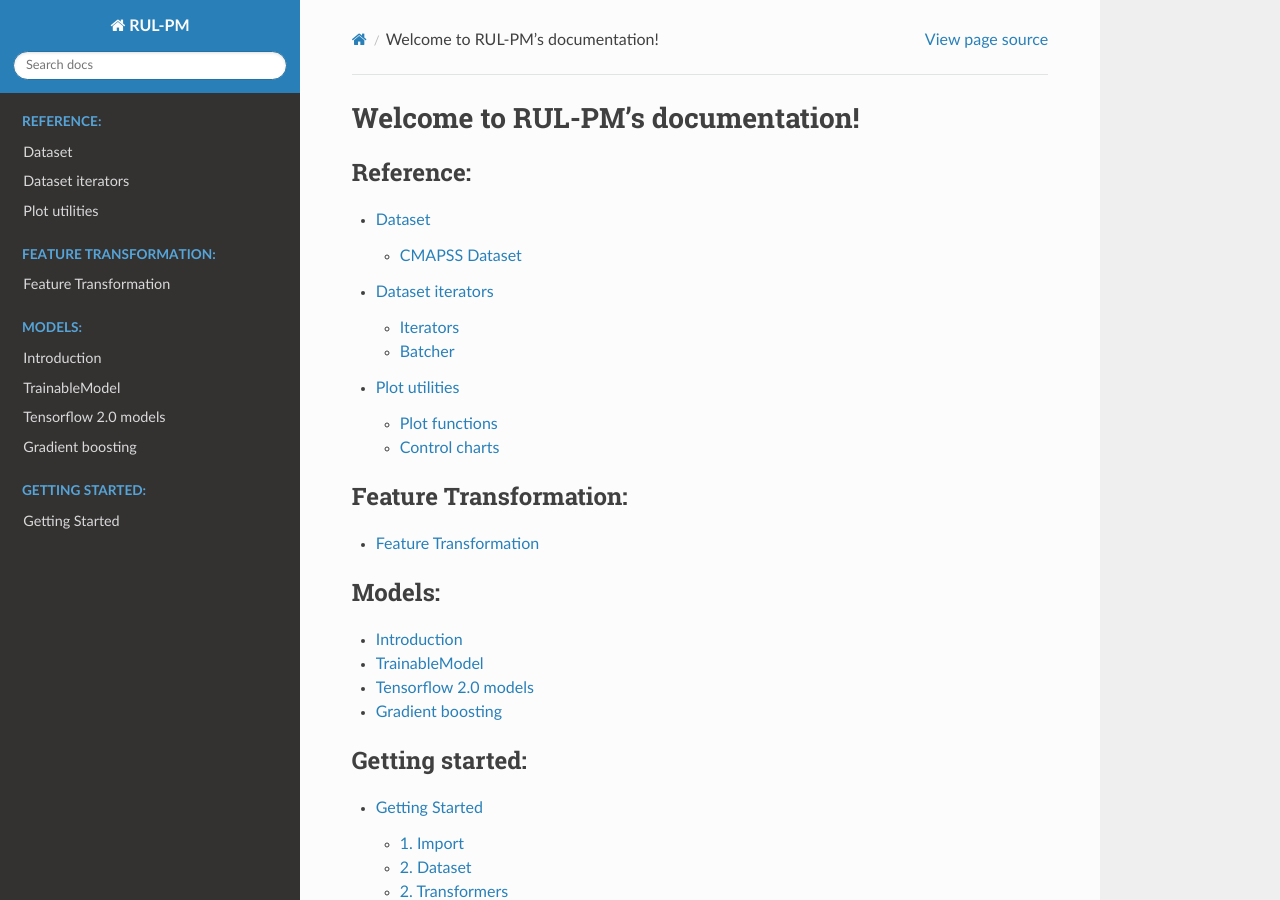
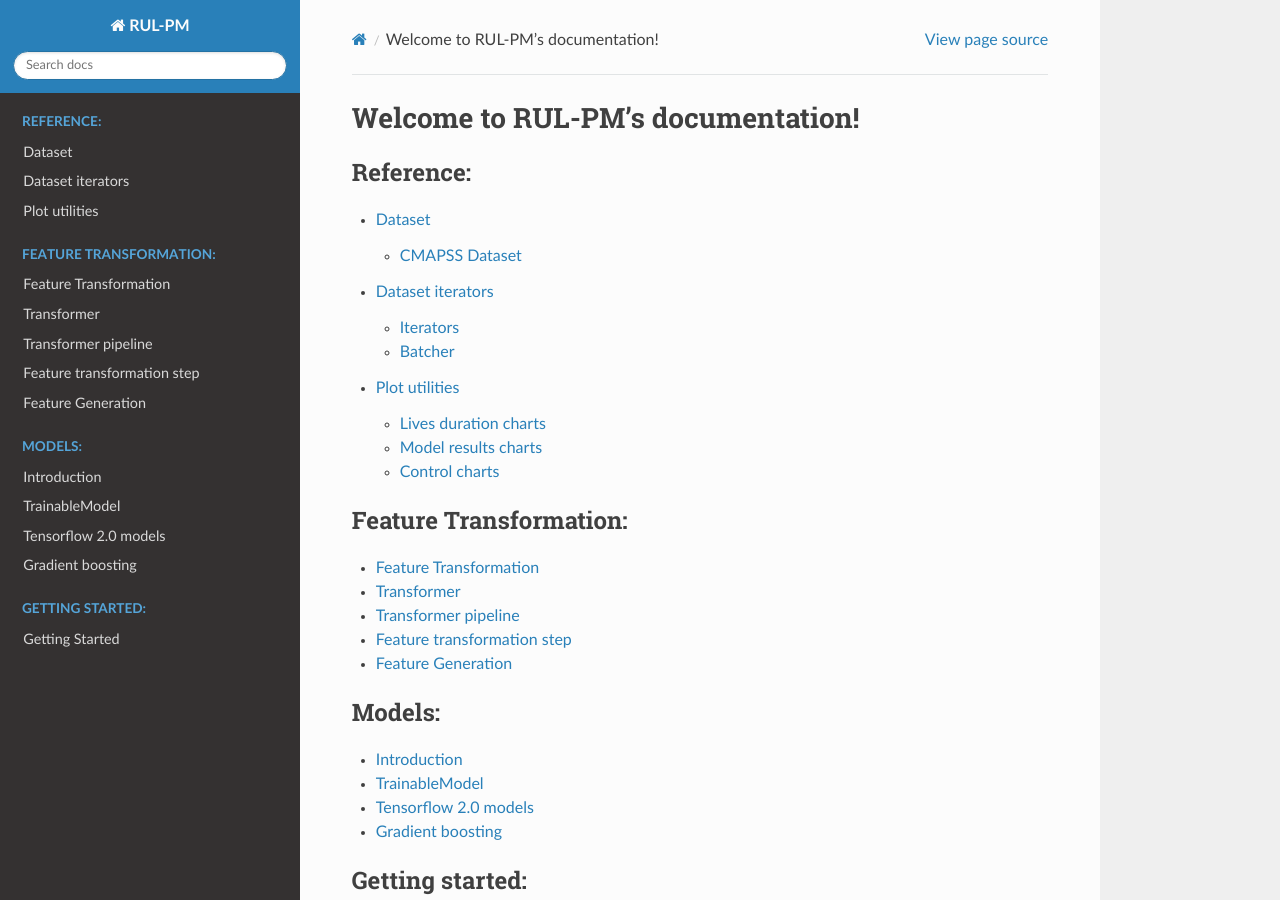
Before and after one commit to lucianolorenti/ceruleo, a Sphinx documentation site: the page built from doc/index.rst, in a window 1280 px wide and 900 px high. Built offline with Sphinx 7.4.7 and the Read the Docs theme 2.0.0, drawn with Linux system fonts in a browser that asks for light colours.

Commit message:
Update sphinx docs

```diff
--- a/doc/index.rst
+++ b/doc/index.rst
@@ -14,6 +14,10 @@
    :caption: Feature Transformation:
 
    reference/feature_transformation/index
+   reference/feature_transformation/transformer
+   reference/feature_transformation/pipeline
+   reference/feature_transformation/step
+   reference/feature_transformation/generation
 
 .. toctree::
    :maxdepth: 2
--- /dev/null
+++ b/doc/reference/feature_transformation/pipeline.rst
@@ -0,0 +1,8 @@
+.. _transformer_pipeline:
+
+Transformer pipeline
+--------------------
+
+.. automodule:: rul_pm.transformation.pipeline
+    :members:
+    :undoc-members:
--- a/doc/reference/graphics.rst
+++ b/doc/reference/graphics.rst
@@ -1,9 +1,15 @@
 Plot utilities
-=======
+==============
 
+Lives duration charts
+---------------------
 
-Plot functions
---------------
+.. automodule:: rul_pm.graphics.duration
+    :members:
+    :undoc-members:
+
+Model results charts
+--------------------
 
 .. automodule:: rul_pm.graphics.plots
     :members:
```
Also changed, not shown: doc/reference/feature_transformation/generation.rst (added, +7 -0 lines), doc/reference/feature_transformation/index.rst (+8 -1 lines), doc/reference/feature_transformation/step.rst (added, +12 -0 lines), doc/reference/feature_transformation/transformer.rst (added, +9 -0 lines).
